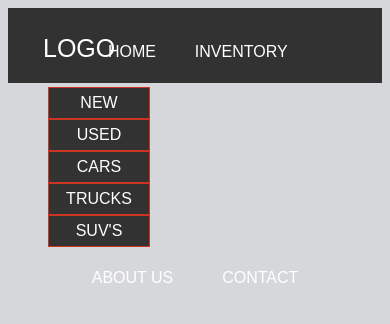
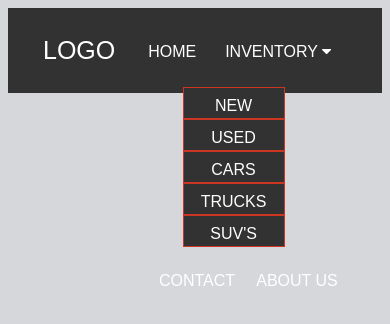
Before and after one commit to ggfalloon/navigation-menu, a plain HTML site: page index.html in a window 390 px wide. Both pictures are taken after a click on the button "INVENTORY". Drawn offline with nearby package versions, Linux system fonts and the light colour scheme.

Commit message:
navbar aligned, responsive, hover features

```diff
--- a/index.html
+++ b/index.html
@@ -5,6 +5,7 @@
     <meta charset="UTF-8">
     <meta http-equiv="X-UA-Compatible" content="IE=edge">
     <meta name="viewport" content="width=device-width, initial-scale=1.0">
+    <link rel="stylesheet" href="https://cdnjs.cloudflare.com/ajax/libs/font-awesome/4.7.0/css/font-awesome.min.css">
     <link rel="stylesheet" type="text/css" href="styles.css">
     <title>Navigation Menu</title>
 </head>
@@ -14,19 +15,21 @@
 
         <div class="wrapper">
             <div class="logo">LOGO</div>
+            <div class="navMenu">
                 <a href="#" class="home">HOME</a>&nbsp;
-            <button id="droplink">INVENTORY</button>&nbsp;
+                <button id="droplink">INVENTORY <i class="fa fa-caret-down"></i></button>
                 <div class="drop-content">
                     <ul>
-                    <li><a href="#" class="aDrop">NEW</a></li>
-                    <li><a href="#" class="aDrop">USED</a></li>
-                    <li><a href="#" class="aDrop">CARS</a></li>
-                    <li><a href="#" class="aDrop">TRUCKS</a></li>
-                    <li><a href="#" class="aDrop">SUV'S</a></li>
+                        <li><a href="#" id="aDrop">NEW</a></li>
+                        <li><a href="#" id="aDrop">USED</a></li>
+                        <li><a href="#" id="aDrop">CARS</a></li>
+                        <li><a href="#" id="aDrop">TRUCKS</a></li>
+                        <li><a href="#" id="aDrop">SUV'S</a></li>
                     </ul>
                 </div>
                 <a href="#" class="about">ABOUT US</a>&nbsp;
                 <a href="#" class="contact">CONTACT</a>
+            </div>
         </div>
 
 
--- a/styles.css
+++ b/styles.css
@@ -7,10 +7,15 @@ body {
 nav {
     background-color: #333232;
     color: #ffffff;
-    height: 50px;
+    height: 60px;
     padding-top: 25px;
+    padding-right: 35px;
     text-align: center;
-    line-height: 30px;
+    line-height: 35px;
+}
+
+.navMenu {
+    float: right;
 }
 
 a {
@@ -27,7 +32,6 @@ a {
 a:hover {
     border: 1px solid rgb(204, 53, 33);
     border-radius: .2em;
-    padding: 10px;
 }
 
 .aDrop:hover {
@@ -37,41 +41,64 @@ a:hover {
 }
 
 .home {
-    padding: 20px;
+   padding-right: 10px;
+    text-decoration: none;
+}
+
+.home:hover {
+    padding: 10px;
+}
+
+.contact {
+    float: right;
     text-decoration: none;
 }
 
 .about {
-    padding: 20px;
+    float: right;
     text-decoration: none;
+
 }
 
-.contact {
-    padding: 20px;
-    text-decoration: none;
-}
-
-.wrapper {
+/* .wrapper {
     position:relative;
-}
+} */
 
 button:active {
     border: none;
 }
 
+button:hover {
+    border: 1px solid rgb(204, 53, 33);
+    border-radius: .2em;
+}
+
 li {
     position: relative;
     list-style: none;
-
     background-color: #333232;
     border: 1px solid rgb(204, 53, 33);
-    width: 100px;
     height: 30px;
 }
 
 ul, li, a {
+    position: relative;
     text-decoration: none;
+    width: 100px;
 }
+
+/* #trailingItems {
+    position: fixed;
+    top: 40px;
+    left: 550px;
+} */
+
+/* ul {
+    position: fixed;
+    top: 60px;
+    left: 650px;
+    width: 100px;
+} */
 
 #droplink {
     position: relative;
@@ -84,10 +111,8 @@ ul, li, a {
 }
 
 #droplink:hover {
-    border-top: none;
-    border-right: 10px solid transparent;
-    border-left: 10px solid transparent;
-    border-bottom: 2px solid rgb(204, 53, 33);
+    border: 1px solid rgb(204, 53, 33);
+    border-radius: .2em;
 }
 
 /* #droplink:active {
```
Lines whose indentation alone changed are shown as unchanged.
